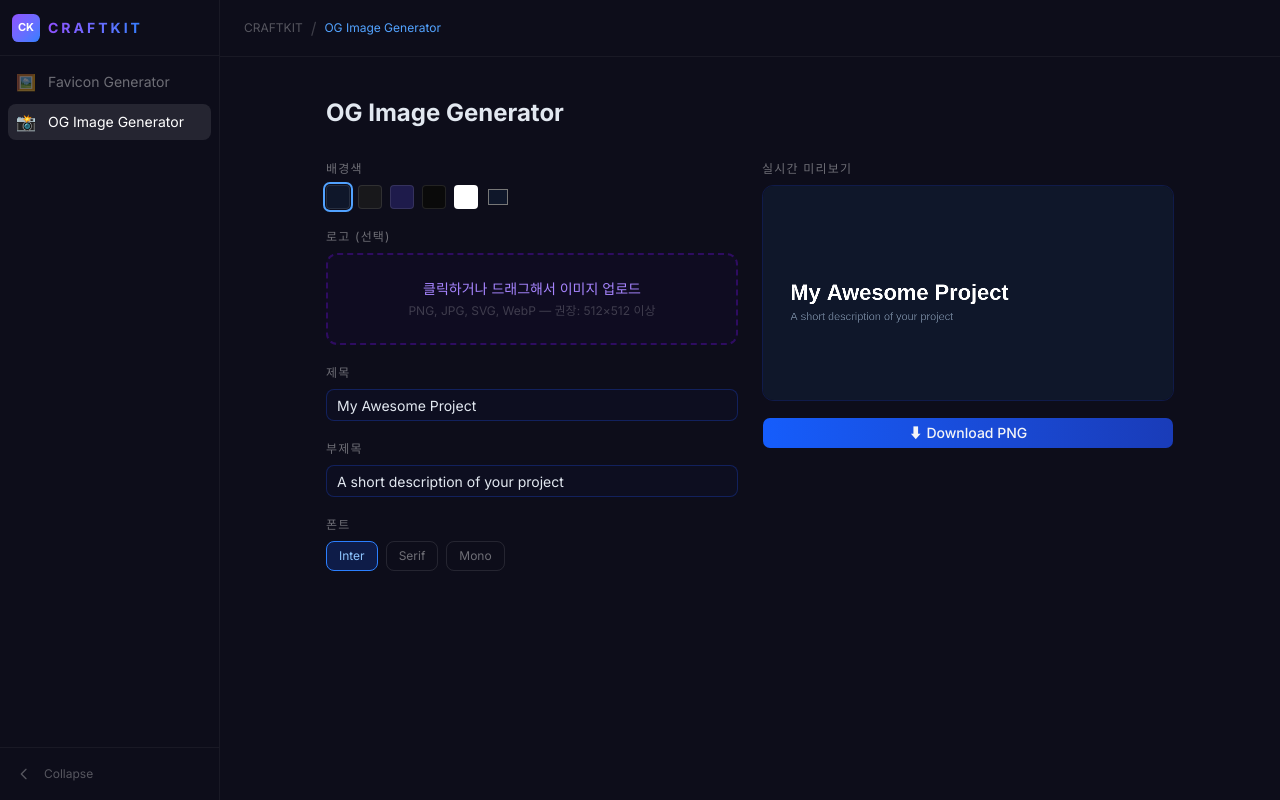
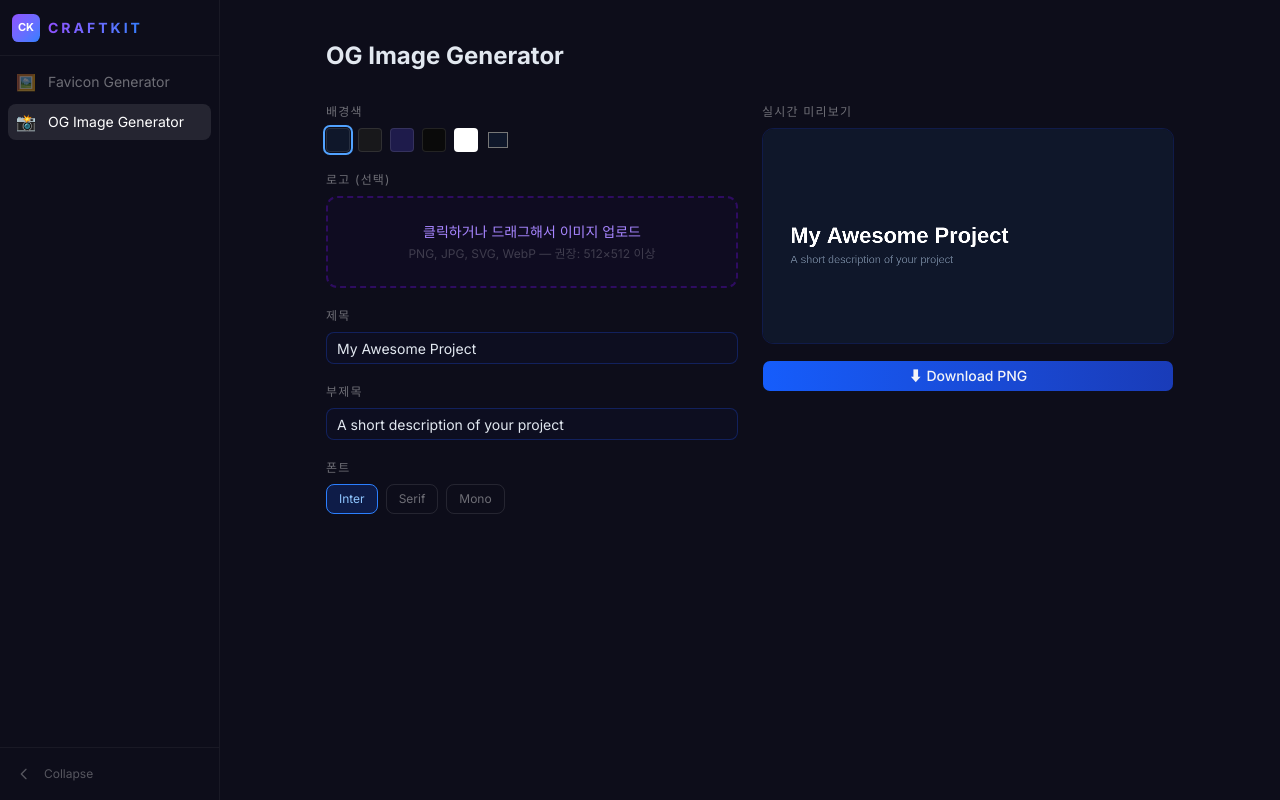
Before and after one commit to wjdxodbs/craftkit, a Next.js app: page /tools/og-image in a window 1280 px wide. Built offline with nearby package versions, Linux system fonts and the light colour scheme.

Commit message:
refactor: 사이드바로 대체된 breadcrumb nav 제거

```diff
--- a/src/views/favicon-tool/ui/FaviconToolView.tsx
+++ b/src/views/favicon-tool/ui/FaviconToolView.tsx
@@ -1,26 +1,13 @@
 'use client'
-import Link from 'next/link'
 import { FaviconGenerator } from '@/widgets/favicon-generator/ui/FaviconGenerator'
 
 export function FaviconToolView() {
   return (
-    <main className="min-h-screen bg-[#0d0d1a]">
-      <nav className="flex items-center gap-2 border-b border-white/5 px-6 py-4">
-        <Link
-          href="/"
-          className="text-xs text-white/30 transition-colors hover:text-white/60"
-        >
-          CRAFTKIT
-        </Link>
-        <span className="text-white/20">/</span>
-        <span className="text-xs text-violet-400">Favicon Generator</span>
-      </nav>
     <div className="mx-auto max-w-4xl px-6 py-10">
       <h1 className="mb-8 text-2xl font-bold text-slate-200">
         Favicon Generator
       </h1>
       <FaviconGenerator />
     </div>
-    </main>
   )
 }
--- a/src/views/og-image-tool/ui/OgImageToolView.tsx
+++ b/src/views/og-image-tool/ui/OgImageToolView.tsx
@@ -1,26 +1,13 @@
 'use client'
-import Link from 'next/link'
 import { OgImageGenerator } from '@/widgets/og-image-generator/ui/OgImageGenerator'
 
 export function OgImageToolView() {
   return (
-    <main className="min-h-screen bg-[#0d0d1a]">
-      <nav className="flex items-center gap-2 border-b border-white/5 px-6 py-4">
-        <Link
-          href="/"
-          className="text-xs text-white/30 transition-colors hover:text-white/60"
-        >
-          CRAFTKIT
-        </Link>
-        <span className="text-white/20">/</span>
-        <span className="text-xs text-blue-400">OG Image Generator</span>
-      </nav>
     <div className="mx-auto max-w-4xl px-6 py-10">
       <h1 className="mb-8 text-2xl font-bold text-slate-200">
         OG Image Generator
       </h1>
       <OgImageGenerator />
     </div>
-    </main>
   )
 }
```
Lines whose indentation alone changed are shown as unchanged.
